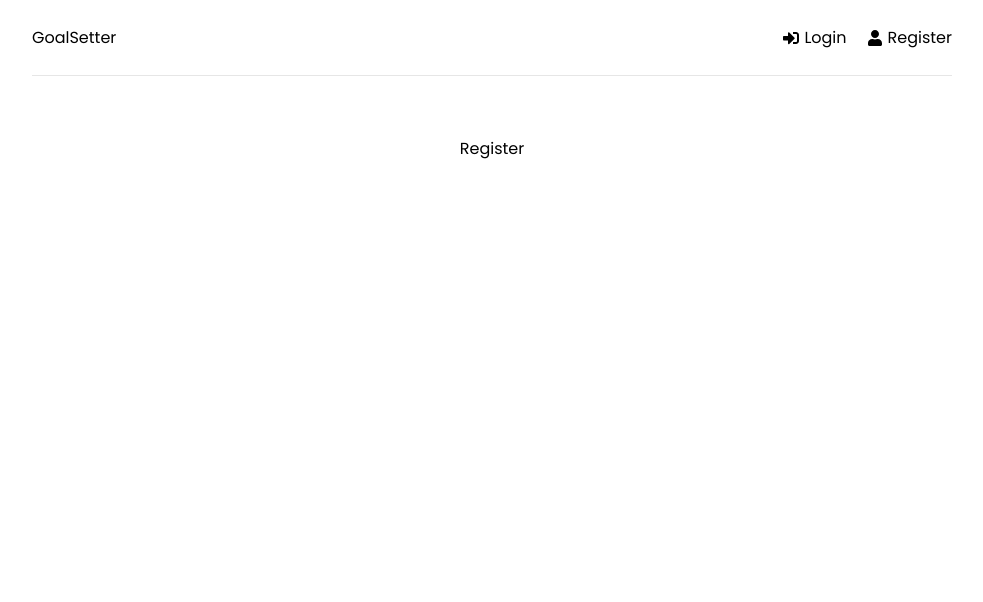
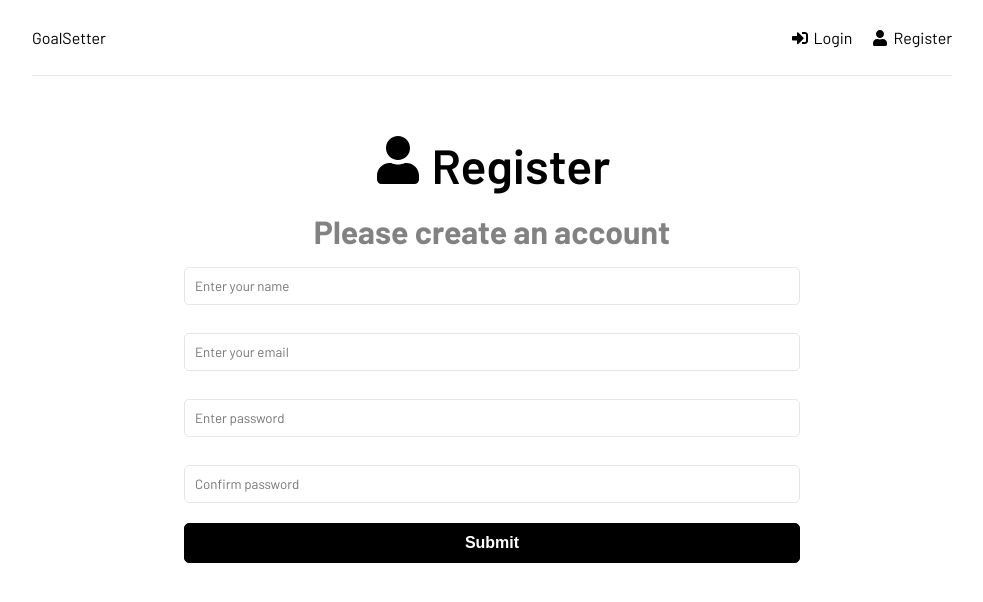
Before and after one commit to tonyedgal/goals-app, a React (Create React App) app in the folder views/: page /register in a window 1280 px wide. Shown: the top 602 px of the page, without its empty margins (148-1131 px from the left). Built offline with nearby package versions, Linux system fonts and the light colour scheme.

Commit message:
feat: designed register page

```diff
--- a/views/src/index.css
+++ b/views/src/index.css
@@ -1,4 +1,4 @@
-@import url("https://fonts.googleapis.com/css2?family=Poppins:wght@300;400;600;700&display=swap");
+@import url("https://fonts.googleapis.com/css2?family=Barlow:wght@300;400;600;700&display=swap");
 
 * {
   margin: 0;
@@ -7,7 +7,7 @@
 }
 
 body {
-  font-family: "Poppins", sans-serif;
+  font-family: "Barlow", sans-serif;
   height: 100vh;
 }
 
--- a/views/src/pages/Register.jsx
+++ b/views/src/pages/Register.jsx
@@ -1,7 +1,88 @@
-import React from "react";
+import { useState, useEffect } from "react";
+import { FaUser } from "react-icons/fa";
 
 function Register() {
-  return <div>Register</div>;
+  const [formData, setFormData] = useState({
+    name: "",
+    email: "",
+    password: "",
+    password2: "",
+  });
+
+  const { name, email, password, password2 } = formData;
+
+  const onChange = (e) => {
+    setFormData((prevState) => ({
+      ...prevState,
+      [e.target.name]: e.target.value,
+    }));
+  };
+
+  const onSubmit = () => {};
+
+  return (
+    <>
+      <section className="heading">
+        <h1>
+          <FaUser /> Register
+        </h1>
+        <p>Please create an account</p>
+        <section className="form">
+          <form onSubmit={onSubmit}>
+            <div className="form-group">
+              <input
+                type="text"
+                className="form-control"
+                id="name"
+                name="name"
+                value={name}
+                placeholder="Enter your name"
+                onChange={onChange}
+              />
+            </div>
+            <div className="form-group">
+              <input
+                type="email"
+                className="form-control"
+                id="email"
+                name="email"
+                value={email}
+                placeholder="Enter your email"
+                onChange={onChange}
+              />
+            </div>
+            <div className="form-group">
+              <input
+                type="password"
+                className="form-control"
+                id="password"
+                name="password"
+                value={password}
+                placeholder="Enter password"
+                onChange={onChange}
+              />
+            </div>
+            <div className="form-group">
+              <input
+                type="password"
+                className="form-control"
+                id="password2"
+                name="password2"
+                value={password2}
+                placeholder="Confirm password"
+                onChange={onChange}
+              />
+            </div>
+            <div className="form-group">
+              <button type="submit" className="btn btn-block">
+                Submit
+              </button>
+            </div>
+          </form>
+        </section>
+      </section>
+    </>
+  );
 }
 
 export default Register;
```
